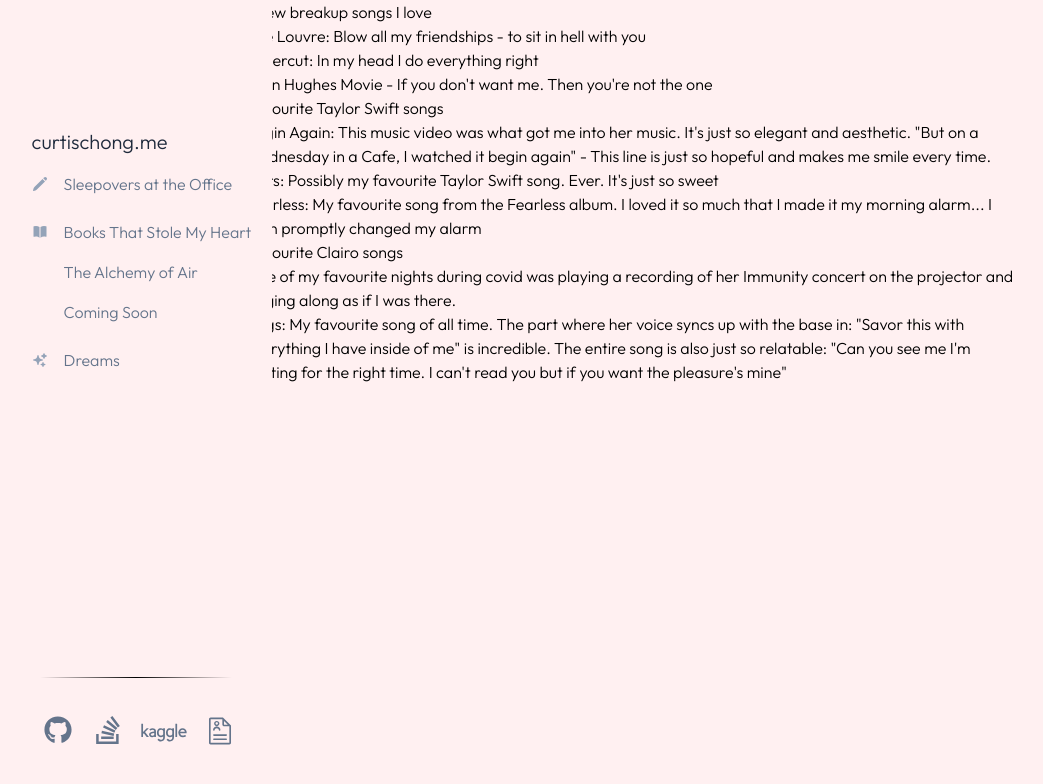
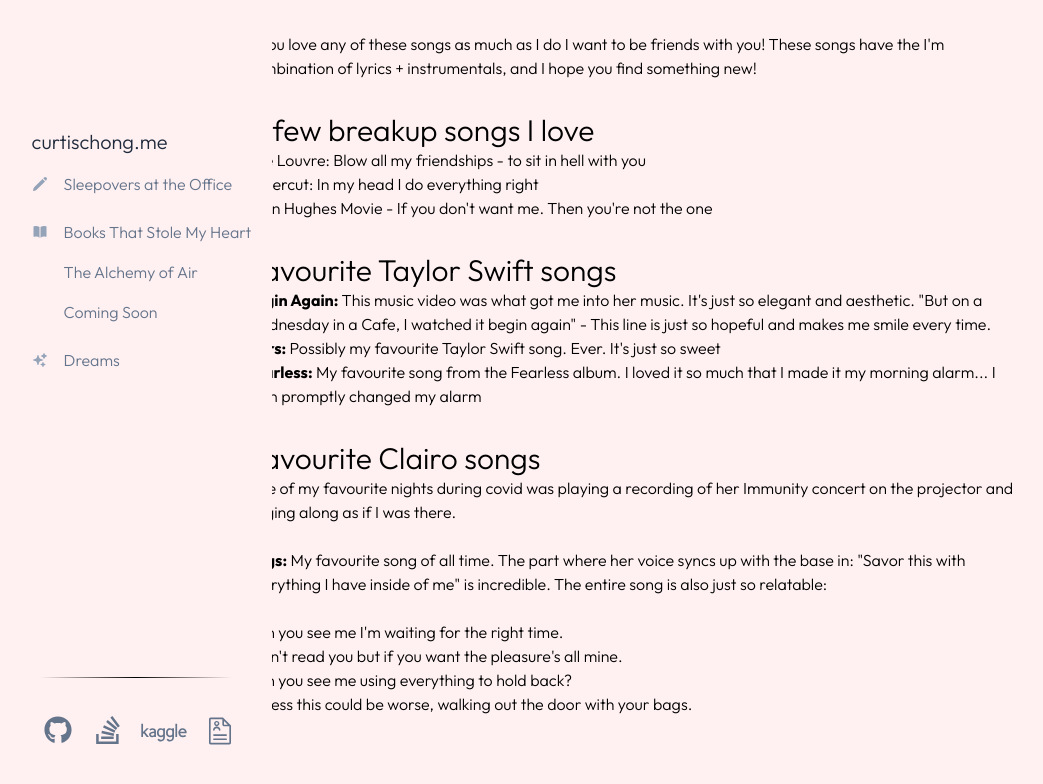
Before and after one commit to chongcurtis/chongcurtis.github.io, a Next.js app: page /songs in a window 1280 px wide. Shown: the top 784 px of the page, without its empty margins (10-1053 px from the left). Built offline with nearby package versions, Linux system fonts and the light colour scheme.

Commit message:
fix margin for dreams page

```diff
--- a/src/pages/dreams.tsx
+++ b/src/pages/dreams.tsx
@@ -89,14 +89,14 @@ export default function Dreams() {
         <>
             <div className="mt-20"></div>
             <DreamsTitle />
-            <p className="fade-in-on-scroll mb-2 mt-5 text-4xl">Dreams in Progress</p>
-            <ul className="mx-10 list-disc marker:text-center marker:font-extrabold marker:text-slate-800">
+            <p className="fade-in-on-scroll mx-10 mb-2 mt-5 text-4xl">Dreams in Progress</p>
+            <ul className="mx-14 list-disc marker:text-center marker:font-extrabold marker:text-slate-800">
                 <li className="fade-in-on-scroll">
                     To finish sideprojects I've always wanted to finish.
                 </li>
             </ul>
             <p className="fade-in-on-scroll mx-10 mb-2 mt-10 text-4xl">Dreams that Died</p>
-            <ul className="mx-10 list-disc marker:text-center marker:font-extrabold marker:text-slate-800">
+            <ul className="mx-14 list-disc marker:text-center marker:font-extrabold marker:text-slate-800">
                 <li className="fade-in-on-scroll">Starting a startup with my hackathon team</li>
                 <li className="fade-in-on-scroll">Being an educational speaker on TED</li>
                 <li className="fade-in-on-scroll">Reaching Grandmaster rank on Kaggle</li>
@@ -108,7 +108,7 @@ export default function Dreams() {
             </div>
 
             <p className="fade-in-on-scroll m-10 mb-2 mt-10 text-4xl">Dreams for the Future</p>
-            <ul className="mx-10 list-disc marker:text-center marker:font-extrabold marker:text-slate-800">
+            <ul className="mx-14 list-disc marker:text-center marker:font-extrabold marker:text-slate-800">
                 <li className="fade-in-on-scroll">Attend a Taylor Swift dance party</li>
                 {/* <li className="fade-in-on-scroll">
                         Creating an automated system to write jokes with minimal human supervision
--- a/src/pages/songs.tsx
+++ b/src/pages/songs.tsx
@@ -1,36 +1,54 @@
 export default function Songs() {
     return (
-        <div>
+        <div className="mt-8">
             <div>
-                <div>A few breakup songs I love</div>
+                If you love any of these songs as much as I do I want to be friends with you! These
+                songs have the I'm combination of lyrics + instrumentals, and I hope you find
+                something new!
+            </div>
+            <div className="mt-8">
+                <div className="text-3xl">A few breakup songs I love</div>
                 <div>The Louvre: Blow all my friendships - to sit in hell with you</div>
                 <div>Supercut: In my head I do everything right</div>
                 <div>John Hughes Movie - If you don't want me. Then you're not the one</div>
             </div>
-            <div>
-                <div>Favourite Taylor Swift songs</div>
+            <div className="mt-8">
+                <div className="text-3xl">Favourite Taylor Swift songs</div>
                 <div>
-                    Begin Again: This music video was what got me into her music. It's just so
-                    elegant and aesthetic. "But on a Wednesday in a Cafe, I watched it begin again"
-                    - This line is just so hopeful and makes me smile every time.
+                    <span className="font-bold">Begin Again:</span> This music video was what got me
+                    into her music. It's just so elegant and aesthetic. "But on a Wednesday in a
+                    Cafe, I watched it begin again" - This line is just so hopeful and makes me
+                    smile every time.
                 </div>
-                <div>Ours: Possibly my favourite Taylor Swift song. Ever. It's just so sweet</div>
                 <div>
-                    Fearless: My favourite song from the Fearless album. I loved it so much that I
-                    made it my morning alarm... I then promptly changed my alarm
+                    <span className="font-bold">Ours:</span> Possibly my favourite Taylor Swift
+                    song. Ever. It's just so sweet
+                </div>
+                <div>
+                    <span className="font-bold">Fearless:</span> My favourite song from the Fearless
+                    album. I loved it so much that I made it my morning alarm... I then promptly
+                    changed my alarm
                 </div>
             </div>
-            <div>
-                <div>Favourite Clairo songs</div>
+            <div className="mt-8">
+                <div className="text-3xl">Favourite Clairo songs</div>
                 <div>
                     One of my favourite nights during covid was playing a recording of her Immunity
                     concert on the projector and singing along as if I was there.
                 </div>
+                <br />
                 <div>
-                    Bags: My favourite song of all time. The part where her voice syncs up with the
-                    base in: "Savor this with everything I have inside of me" is incredible. The
-                    entire song is also just so relatable: "Can you see me I'm waiting for the right
-                    time. I can't read you but if you want the pleasure's mine"
+                    <span className="font-bold">Bags:</span> My favourite song of all time. The part
+                    where her voice syncs up with the base in: "Savor this with everything I have
+                    inside of me" is incredible. The entire song is also just so relatable:
+                    <br />
+                    <br />
+                    Can you see me I'm waiting for the right time.
+                    <br />
+                    I can't read you but if you want the pleasure's all mine.
+                    <br />
+                    Can you see me using everything to hold back?
+                    <br />I guess this could be worse, walking out the door with your bags.
                 </div>
             </div>
         </div>
```
